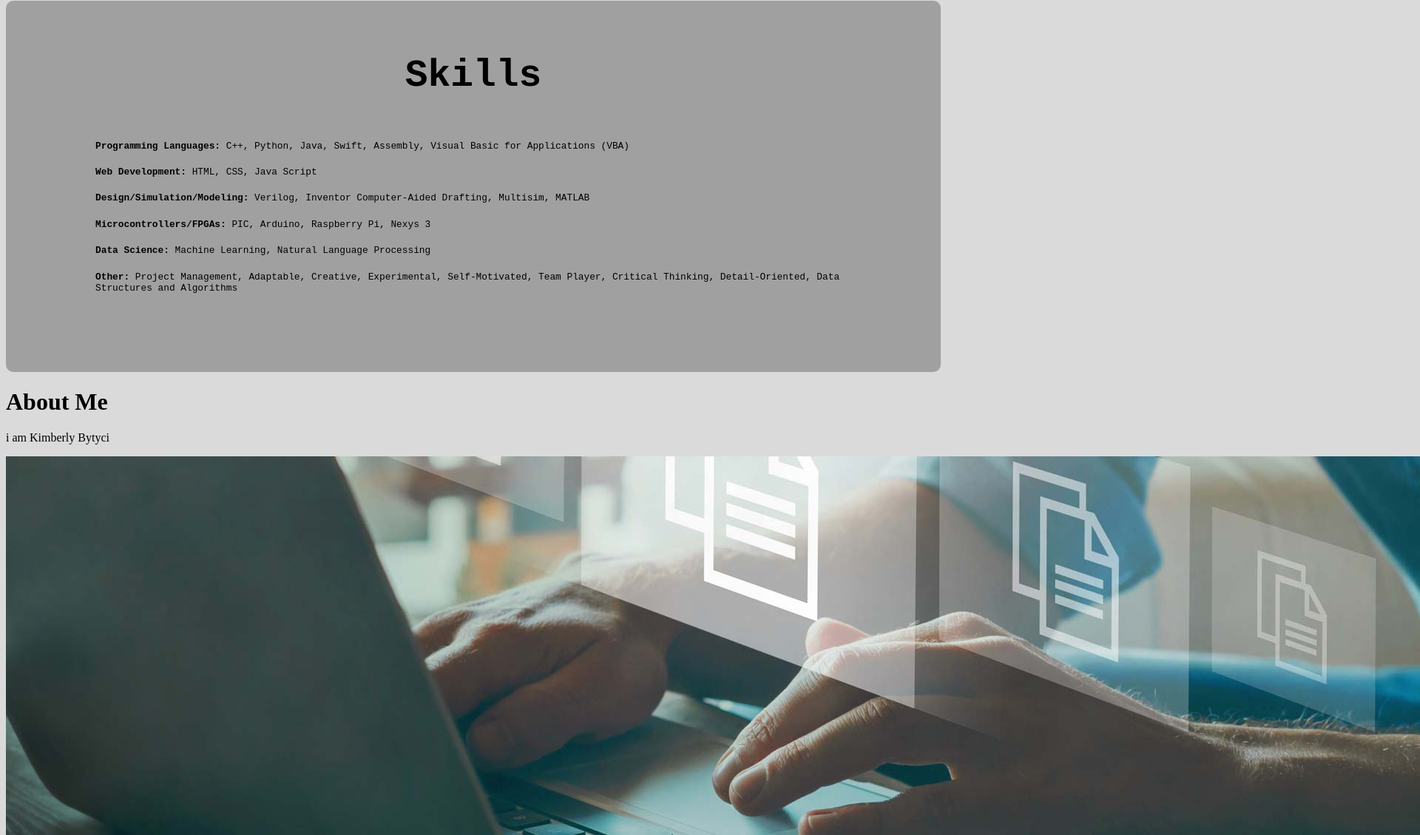
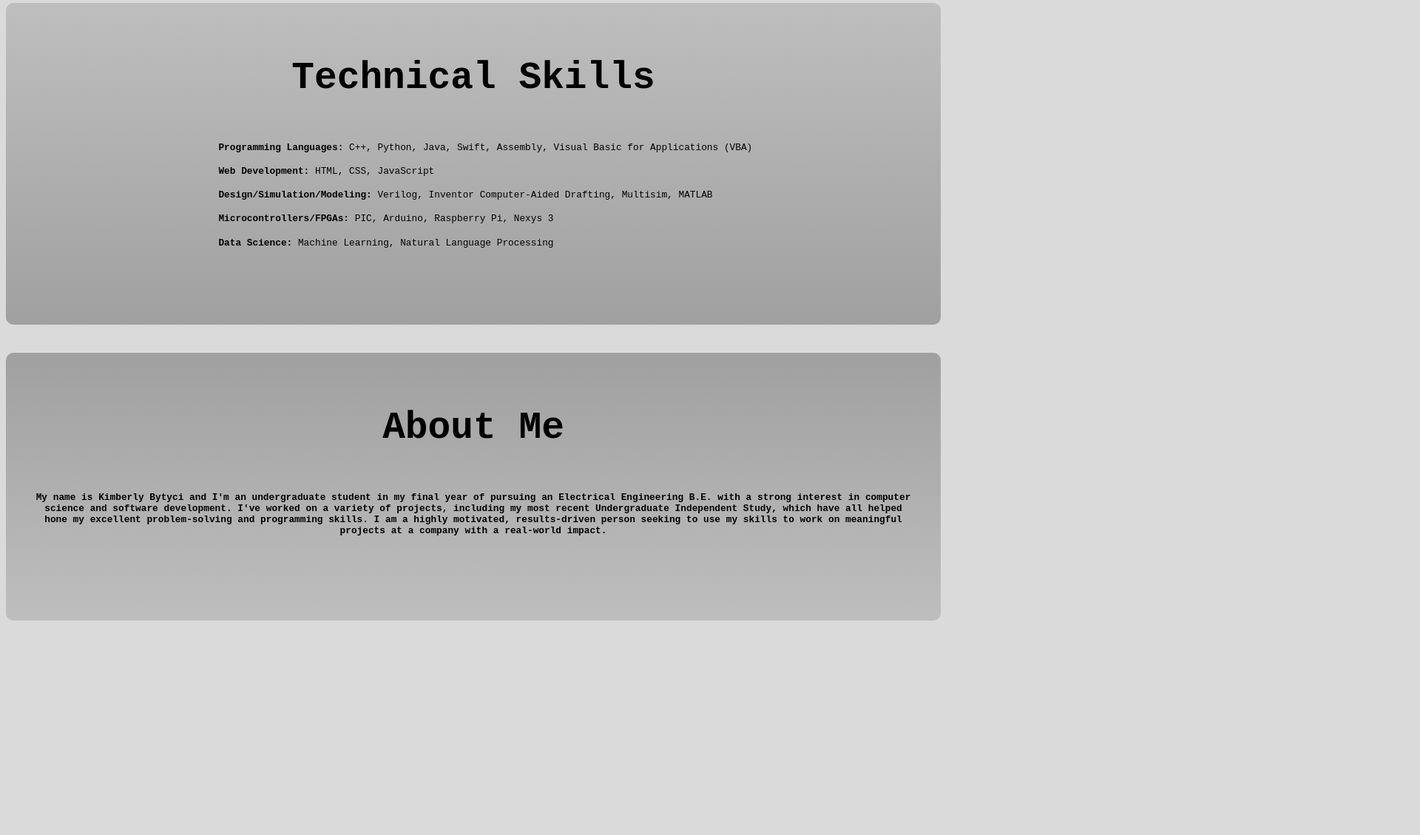
Before and after one commit to KimberlyBytyci/KimberlyBytyci.github.io, a plain HTML site: page index.html in a window 1280 px wide. Shown: the part 1671-2800 px from the top of the page at 74% size, 1920 px wide, since content can reach past the window. After the commit the page ends 2510 px from the top, so only its background shows below. Drawn offline with Linux system fonts and the light colour scheme.

Commit message:
Add files via upload

```diff
--- a/index.html
+++ b/index.html
@@ -77,7 +77,7 @@
                         A website created and designed using HTML and CSS to be used as a personal portfolio.
                     </li>
                     <li>
-                        Responsive design principles were integratd, ensuring optimal functionality and a seamless user experience
+                        Responsive design principles were integrated, ensuring optimal functionality and a seamless user experience
                         across various devices and screen sizes.
                     </li>
                 </ul>
@@ -85,27 +85,25 @@
         </div>
         <div id="skills">
             <div class="skills-wrapper">
-                <h1>Skills</h1>
+                <h1>Technical Skills</h1>
                 <ul>
                     <li><strong>Programming Languages:</strong>    C++, Python, Java, Swift, Assembly, Visual Basic for Applications (VBA)</li>
-                    <li><strong>Web Development:</strong>    HTML, CSS, Java Script</li>
+                    <li><strong>Web Development:</strong>    HTML, CSS, JavaScript</li>
                     <li><strong>Design/Simulation/Modeling:</strong>    Verilog, Inventor Computer-Aided Drafting, Multisim, MATLAB</li>
                     <li><strong>Microcontrollers/FPGAs:</strong>    PIC, Arduino, Raspberry Pi, Nexys 3</li>
                     <li><strong>Data Science:</strong>    Machine Learning, Natural Language Processing</li>
-                    <li>
-                        <strong>Other:</strong>    Project Management, Adaptable, Creative, Experimental, Self-Motivated,
-                        Team Player, Critical Thinking, Detail-Oriented, Data Structures and
-                        Algorithms
-                    </li>
                 </ul>
             </div>
         </div>
         <div id="about-me">
-            <h1>About Me</h1>
-            <p>i am Kimberly Bytyci</p>
-        </div>
-        <div class="bottom-banner">
-            <img src="bottomBanner.jpg"
+            <div class="about-me-wrapper">
+                <h1>About Me</h1>
+                <p>My name is Kimberly Bytyci and I'm an undergraduate student in my final year of pursuing an Electrical Engineering B.E. with a strong interest in
+                computer science and software development. I've worked on a variety of projects, including my most recent Undergraduate Independent Study, which have all
+                helped hone my excellent problem-solving and programming skills. I am a highly motivated, results-driven person seeking to use my skills to work on meaningful
+                projects at a company with a real-world impact.
+                </p>
+            </div>
         </div>
     </div>
 </body>
--- a/style.css
+++ b/style.css
@@ -71,16 +71,15 @@ html
     color: rgb(204, 204, 204);
 }
 
-#main-page
-{
-    background-color: rgb(160, 160, 160);
+#main-page {
+    background-image: linear-gradient(rgb(190, 190, 190),rgb(160, 160, 160));
     border-radius: 10px;
     color: black;
     font-family: 'Courier New';
     overflow: hidden;
     max-width: 100%;
     min-height: fit-content;
-    margin-top: 10px;
+    margin-top: 1%;
     height: 100%;
 }
 #main-page h1
@@ -165,9 +164,8 @@ html
 {
     font-size: 2vw;
 }
-#skills
-{
-    background-color: rgb(160, 160, 160);
+#skills {
+    background-image: linear-gradient(rgb(190, 190, 190),rgb(160, 160, 160));
     border-radius: 10px;
     color: black;
     font-family: 'Courier New';
@@ -193,7 +191,7 @@ html
     text-align: left;
     list-style-type: none;
     padding-bottom: 3%;
-    padding-left: 7%;
+    padding-left: 21%;
     padding-right: 7%;
     font-size: 1vw;
 }
@@ -201,3 +199,29 @@ html
 {
     padding-bottom: 2%;
 }
+
+#about-me
+{
+    background-image: linear-gradient(rgb(160, 160, 160),rgb(190, 190, 190));
+    border-radius: 10px;
+    color: black;
+    font-family: 'Courier New';
+    font-weight: bold;
+    overflow: hidden;
+    max-width: 100%;
+    min-height: fit-content;
+    margin-top: 3%;
+    height: 100%;
+}
+
+.about-me-wrapper
+{
+    text-align: center;
+    padding: 3%;
+    font-size: 1vw;
+    padding-bottom: 8%;
+}
+#about-me h1 {
+    font-size: 4vw;
+    padding-bottom: 2%;
+}
```
